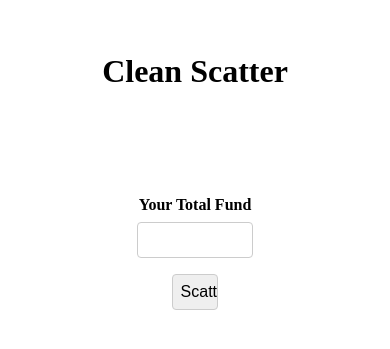
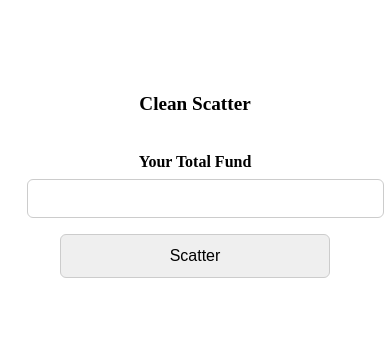
Before and after one commit to enzoperce35/clean-scatter, a React (Vite) app: page / in a window 390 px wide. Shown: the part 251-600 px from the top of the page. Built offline with nearby package versions, Linux system fonts and the light colour scheme.

Commit message:
improvements

```diff
--- a/src/App.css
+++ b/src/App.css
@@ -4,16 +4,19 @@ body {
   align-items: center;
   min-height: 100vh;
   margin: 0;
+  padding: 1rem;
 }
 
 h1 {
-  padding-bottom: 10vh;
+  padding-bottom: 5vh;
+  font-size: 1.5rem;
 }
 
 #root {
-  max-width: 1280px;
+  width: 90%;
+  max-width: 600px;
   margin: 0 auto;
-  padding: 2rem;
+  padding: 1rem;
   text-align: center;
 }
 
@@ -27,21 +30,48 @@ h1 {
 label {
   margin-bottom: 0.5rem;
   font-weight: bold;
+  font-size: 1rem;
 }
 
 input {
-  width: 25vw;
+  width: 80%;
   margin: auto;
-  padding: 0.5rem;
+  padding: 0.75rem;
   font-size: 1rem;
   border: 1px solid #ccc;
-  border-radius: 4px;
+  border-radius: 6px;
 }
 
-input[type="submit"]{
-  width: 12vw;
+input[type="submit"] {
+  width: 50%;
+  padding: 0.75rem;
+  font-size: 1rem;
+  border-radius: 6px;
+  cursor: pointer;
 }
 
 .hidden {
   display: none;
 }
+
+/* Mobile-specific adjustments */
+@media (max-width: 600px) {
+  body {
+    padding: 0.5rem;
+  }
+
+  h1 {
+    font-size: 1.2rem;
+    padding-bottom: 3vh;
+  }
+
+  input {
+    width: 100%;
+    font-size: 1rem;
+    padding: 0.6rem;
+  }
+
+  input[type="submit"] {
+    width: 80%;
+  }
+}
--- a/src/App.jsx
+++ b/src/App.jsx
@@ -7,11 +7,11 @@ function App() {
   const [fund, setFund] = useState(null);
 
   const setNewFund = (e) => {
-    const fund = parseInt(new FormData(e.target).get("fund"), 10);
+    const inputFund = parseInt(new FormData(e.target).get("fund"), 10);
 
-    if (!isNaN(fund)) {
+    if (!isNaN(inputFund)) {
       const newFund = new Fund();
-      newFund.setFund(fund)
+      newFund.setFund(inputFund)
 
       setFund(newFund);
     }
--- a/src/Scatter.jsx
+++ b/src/Scatter.jsx
@@ -4,21 +4,21 @@ export default function Scatter({ fund }) {
   const [fundUpdated, setFundUpdated] = useState(false);
   const [endGame, setEndGame] = useState(false);
   const bets = [0.5, 1, 2, 3, 5, 10, 20, 30, 40, 50, 80, 100, 200, 500, 1000];
-  const spins = 25;
+  const spins = fund.hasSignificantIncrease() && fund.isIncreasing() ? 14 : 25;
 
   const calculateBet = () => {
-    const play = (test = false) => {
+    const play = (test = false) => { console.log(`to test: ${test}`)
       const playable = (fund.fund / (test ? 5 : 2)) / 25;
       return bets.filter((bet) => bet <= playable).pop() || bets[0]; // Get the closest smaller bet
     };
 
-    const rebound = () => {
+    const rebound = () => { console.log(`to rebound`)
       const playable = (fund.fund - fund.newFund) / 100;
       const reboundBet = bets.find((bet) => bet >= playable) || null; // Get the closest higher bet
       return reboundBet;
     };
 
-    return fund.isIncreasing() ? play(fund.updated()) : rebound();
+    return fund.isIncreasing() ? play(fund.hasSignificantIncrease()) : rebound();
   };
 
   const [bet, setBet] = useState(() => calculateBet());
--- a/src/fund.jsx
+++ b/src/fund.jsx
@@ -2,13 +2,15 @@ class Fund {
   constructor() {
     this.fund = this.getFund();
     this.newFund = this.fund;
+    this.newHigh = 0;
+    this.increase = null;
   }
 
   setFund(value) {
     const fundValue = parseInt(value, 10);
     if (!isNaN(fundValue)) {
-      sessionStorage.setItem("fund", fundValue);
       this.fund = fundValue;
+      this.newHigh = fundValue;
     }
   }
 
@@ -16,11 +18,17 @@ class Fund {
     const newFund = parseInt(value, 10);
 
     if (!isNaN(newFund)) {
+      // Calculate percentage change between newHigh and newFund
+      this.increase = ((newFund - this.newFund) / this.newFund) * 100;
+
       this.newFund = newFund;
 
       // Automatically update this.fund if newFund is at least double the original fund
-      if (this.newFund >= 2 * this.fund) {
+      if (this.newFund >= 1.5 * this.fund) {
         this.setFund(this.newFund);
+      }
+      else if (this.newFund >= this.newHigh) {
+        this.newHigh = this.newFund;
       }
     }
   }
@@ -33,8 +41,8 @@ class Fund {
     return this.newFund >= this.fund
   }
 
-  updated() {
-    return this.fund === this.newFund
+  hasSignificantIncrease() {
+    return this.increase === null || this.increase >= 30;
   }
 }
 
```
